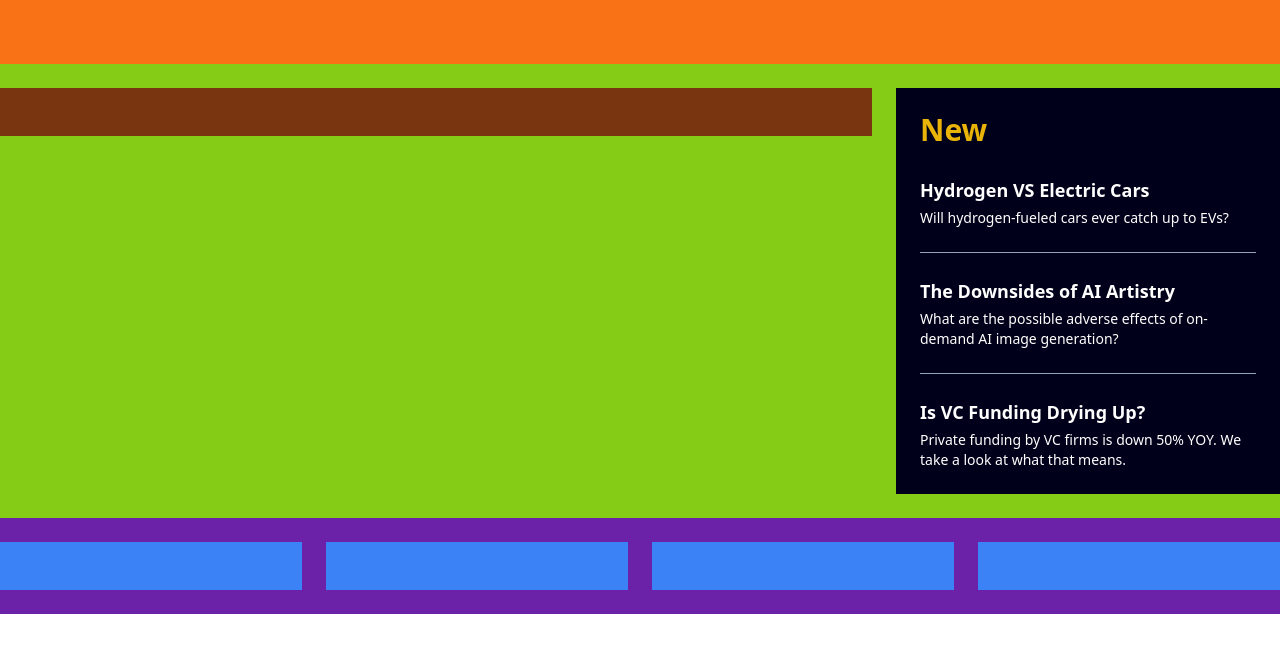
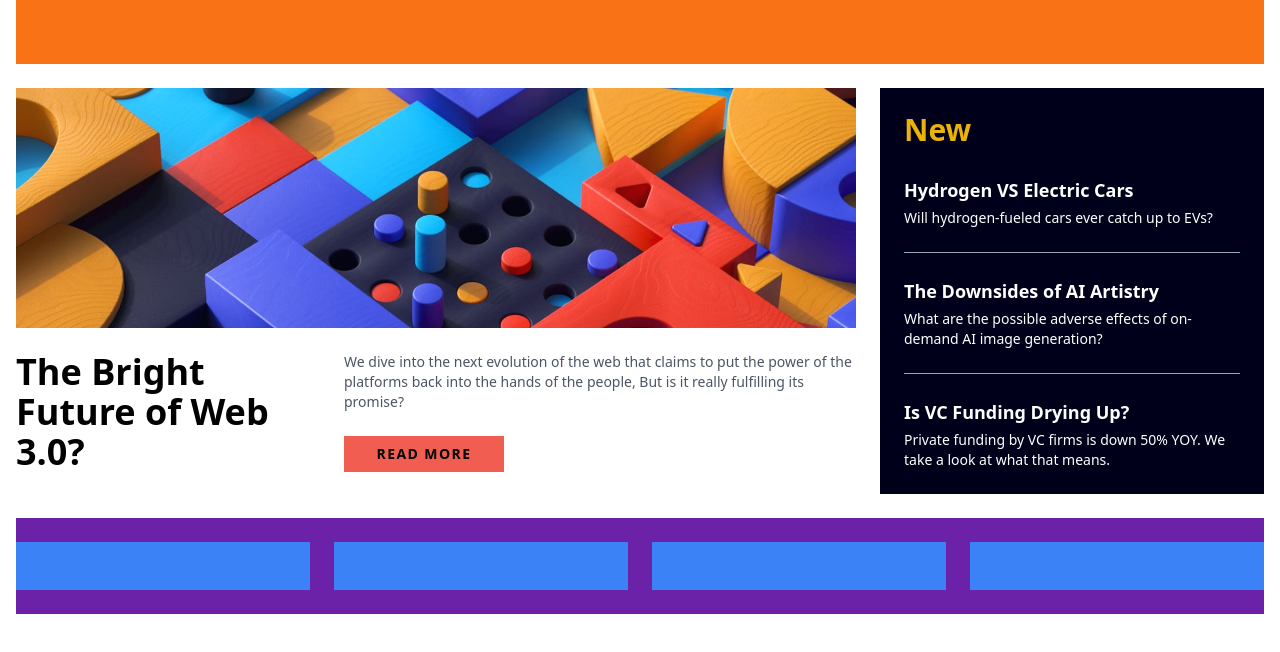
Before and after one commit to pamelasantoss/news-homepage-challenge, a React (Vite) app: page / in a window 1280 px wide. Shown: the top 652 px of the page. Built offline with nearby package versions, Linux system fonts and the light colour scheme.

Commit message:
feat: creating the highlight news section

```diff
--- a/src/App.tsx
+++ b/src/App.tsx
@@ -1,50 +1,77 @@
+import highlightArticleImage from "./assets/image-web-3-desktop.jpg"
+
 export function App() {
   return (
-    <div id="container" className="bg-red-900 max-w-7xl m-auto h-full">
+    <div className="max-w-7xl m-auto h-full px-4">
       <header className="bg-orange-500 w-full h-12 py-8"></header>
 
-      <div
-        id="news-first-section"
-        className="bg-lime-500 flex flex-col lg:flex-row gap-6 py-6"
+      <div className="flex flex-col lg:flex-row gap-6 py-6">
+        <section className="lg:flex-1 w-full">
+          <article className="h-full">
+            <div className="w-full max-h-60 object-contain overflow-hidden">
+              <img src={highlightArticleImage} alt="" />
+            </div>
+            <div className="flex flex-col lg:flex-row gap-6 pt-6">
+              <h1 className="text-4xl font-bold">
+                The Bright Future of Web 3.0?
+              </h1>
+              <div className="max-w-lg">
+                <p className="text-sm text-gray-600">
+                  We dive into the next evolution of the web that claims to put
+                  the power of the platforms back into the hands of the people,
+                  But is it really fulfilling its promise?
+                </p>
+                <a
+                  className="mt-6 uppercase font-bold text-sm tracking-widest bg-highlight flex justify-center items-center w-40 h-9 transition-all hover:bg-dark-blue hover:text-white"
+                  href="#"
+                  target="_blank"
                 >
-        <section
-          id="left"
-          className="bg-amber-900 lg:flex-1 w-full h-12"
-        ></section>
+                  Read more
+                </a>
+              </div>
+            </div>
+          </article>
+        </section>
 
         <aside className="bg-dark-blue w-full lg:w-96 p-6">
           <h2 className="text-3xl font-bold text-yellow-500 mb-1">New</h2>
           <ul>
             <li className="py-6 border-b solid border-slate-400">
               <div className="text-white">
-                <h4 className="text-lg font-bold pb-1">
+                <a href="#">
+                  <h4 className="text-lg font-bold pb-1 hover:text-yellow-500">
                     Hydrogen VS Electric Cars
                   </h4>
                   <p className="text-sm">
                     Will hydrogen-fueled cars ever catch up to EVs?
                   </p>
+                </a>
               </div>
             </li>
             <li className="py-6 border-b solid border-slate-400">
               <div className="text-white">
-                <h4 className="text-lg font-bold pb-1">
+                <a href="#">
+                  <h4 className="text-lg font-bold pb-1 hover:text-yellow-500">
                     The Downsides of AI Artistry
                   </h4>
                   <p className="text-sm">
                     What are the possible adverse effects of on-demand AI image
                     generation?
                   </p>
+                </a>
               </div>
             </li>
             <li className="pt-6">
               <div className="text-white">
-                <h4 className="text-lg font-bold pb-1">
+                <a href="#">
+                  <h4 className="text-lg font-bold pb-1 hover:text-yellow-500">
                     Is VC Funding Drying Up?
                   </h4>
                   <p className="text-sm">
-                  Private funding by VC firms is down 50% YOY. We take a look at
-                  what that means.
+                    Private funding by VC firms is down 50% YOY. We take a look
+                    at what that means.
                   </p>
+                </a>
               </div>
             </li>
           </ul>
--- a/tailwind.config.js
+++ b/tailwind.config.js
@@ -8,6 +8,7 @@ export default {
     extend: {
       colors: {
         'dark-blue': '#00001a',
+        'highlight': '#f15e51'
       },
     },
   },
```
Also changed, not shown: src/assets/image-web-3-desktop.jpg (added). Lines whose indentation alone changed are shown as unchanged.
